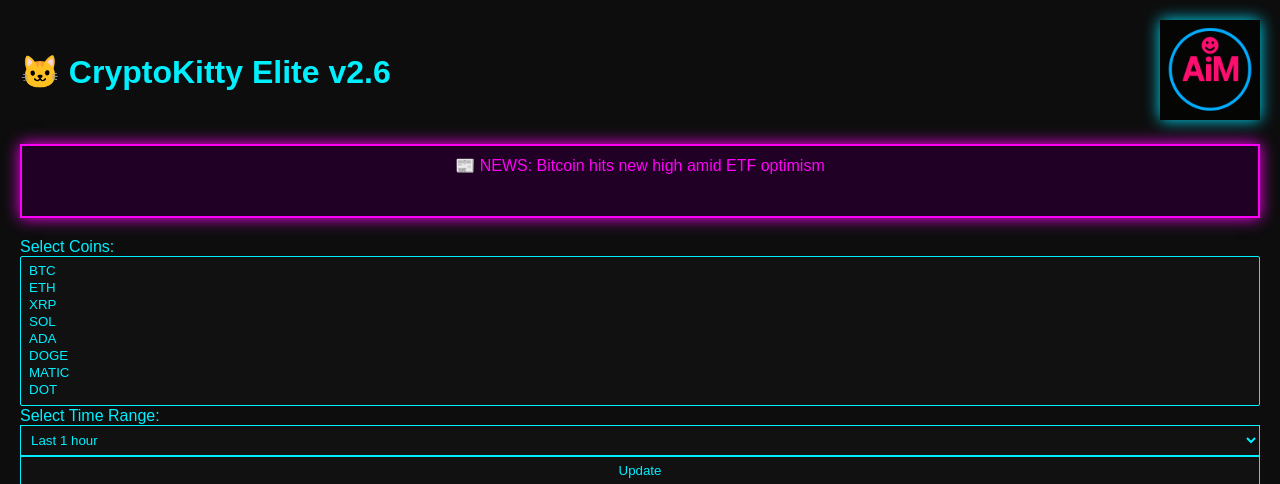
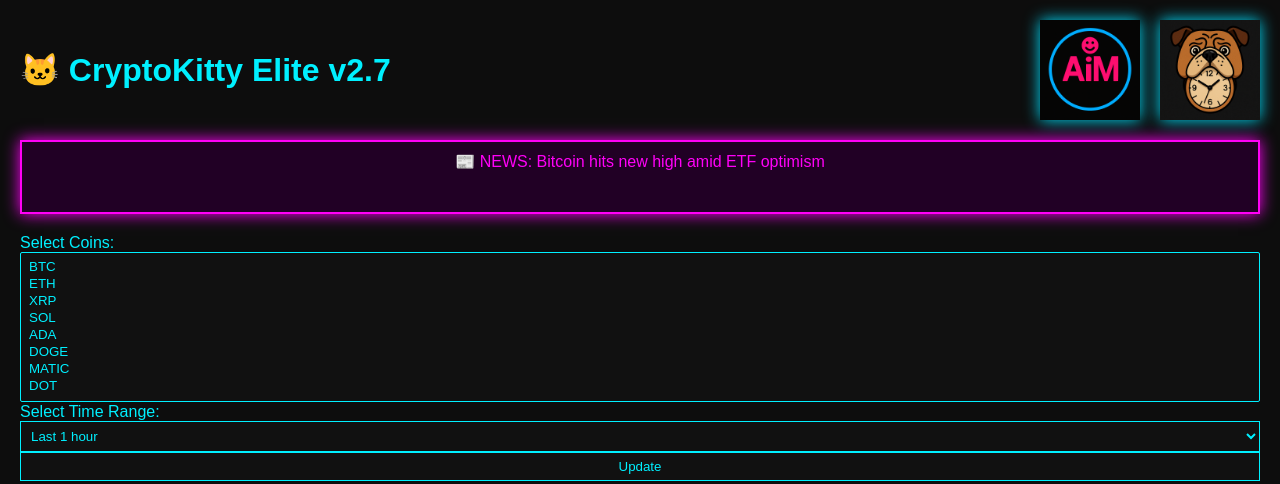
Before and after one commit to MattyAtown/CryptoKitty-Live, a Flask app: page / in a window 1280 px wide. Shown: the top 484 px of the page. Run offline with Flask 3, Linux system fonts and the light colour scheme.

Commit message:
Update index.html

```diff
--- a/templates/index.html
+++ b/templates/index.html
@@ -2,7 +2,7 @@
 <html lang="en">
 <head>
   <meta charset="UTF-8">
-  <title>CryptoKitty Elite v2.6</title>
+  <title>CryptoKitty Elite v2.7</title>
   <script src="https://cdn.jsdelivr.net/npm/chart.js"></script>
   <style>
     body {
@@ -21,7 +21,13 @@
       justify-content: space-between;
       align-items: center;
     }
-    .top-right-logo img {
+    .top-right-logo {
+      display: flex;
+      align-items: center;
+      gap: 20px;
+    }
+    .top-right-logo img,
+    #cryptoDogIcon {
       max-width: 100px;
       filter: drop-shadow(0 0 8px #00e0ff);
     }
@@ -84,9 +90,10 @@
 <body>
 <div class="main-wrapper">
   <div class="top-bar">
-    <h1>🐱 CryptoKitty Elite v2.6</h1>
+    <h1>🐱 CryptoKitty Elite v2.7</h1>
     <div class="top-right-logo">
       <img src="{{ url_for('static', filename='logo.png') }}" alt="Logo">
+      <img id="cryptoDogIcon" src="/static/neutral.png" alt="CryptoDog Icon" />
     </div>
   </div>
 
```
